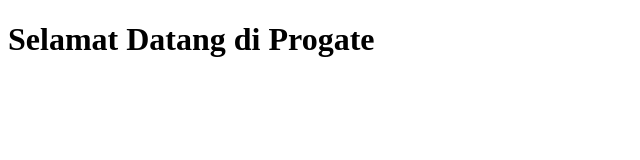
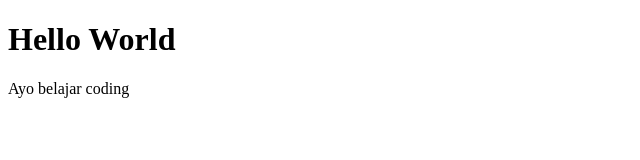
Before and after one commit to Muthiaafifi/PK2, a plain HTML site: page index.html in a window 1280 px wide. Shown: the whole page, without its empty margins (0-640 px from the left). Drawn offline with Linux system fonts and the light colour scheme.

Commit message:
Update index.html

```diff
--- a/index.html
+++ b/index.html
@@ -6,6 +6,7 @@
     <link rel="stylesheet" href="stylesheet.css">
   </head>
   <body>
-    <h1>Selamat Datang di Progate</h1>
+    <h1>Hello World</h1>
+    <p>Ayo belajar coding</p>
   </body>
 </html>
```
